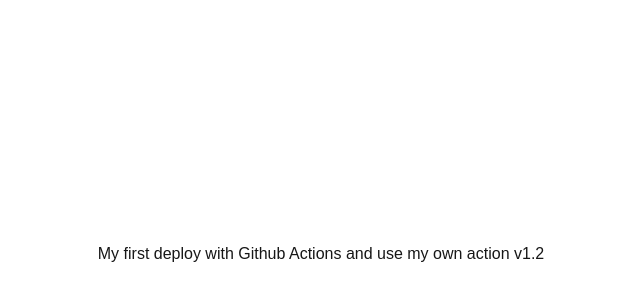
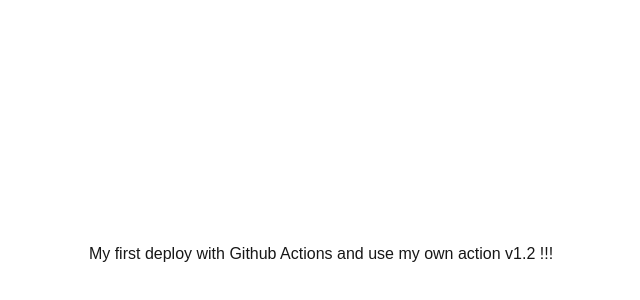
Before and after one commit to christianncode/learning-github-actions, a Next.js app: page / in a window 1280 px wide. Shown: the part 146-446 px from the top of the page, without its empty margins (319-959 px from the left). Built offline with nearby package versions, Linux system fonts and the light colour scheme.

Commit message:
update homepage heading to emphasize first deploy with GitHub Actions

```diff
--- a/src/app/page.tsx
+++ b/src/app/page.tsx
@@ -2,7 +2,9 @@
   return (
     <div className="grid grid-rows-[20px_1fr_20px] items-center justify-items-center min-h-screen p-8 pb-20 gap-16 sm:p-20">
       <main className="flex flex-col gap-[32px] row-start-2 items-center sm:items-start">
-        <h1>My first deploy with Github Actions and use my own action v1.2</h1>
+        <h1>
+          My first deploy with Github Actions and use my own action v1.2 !!!
+        </h1>
       </main>
     </div>
   );
```
